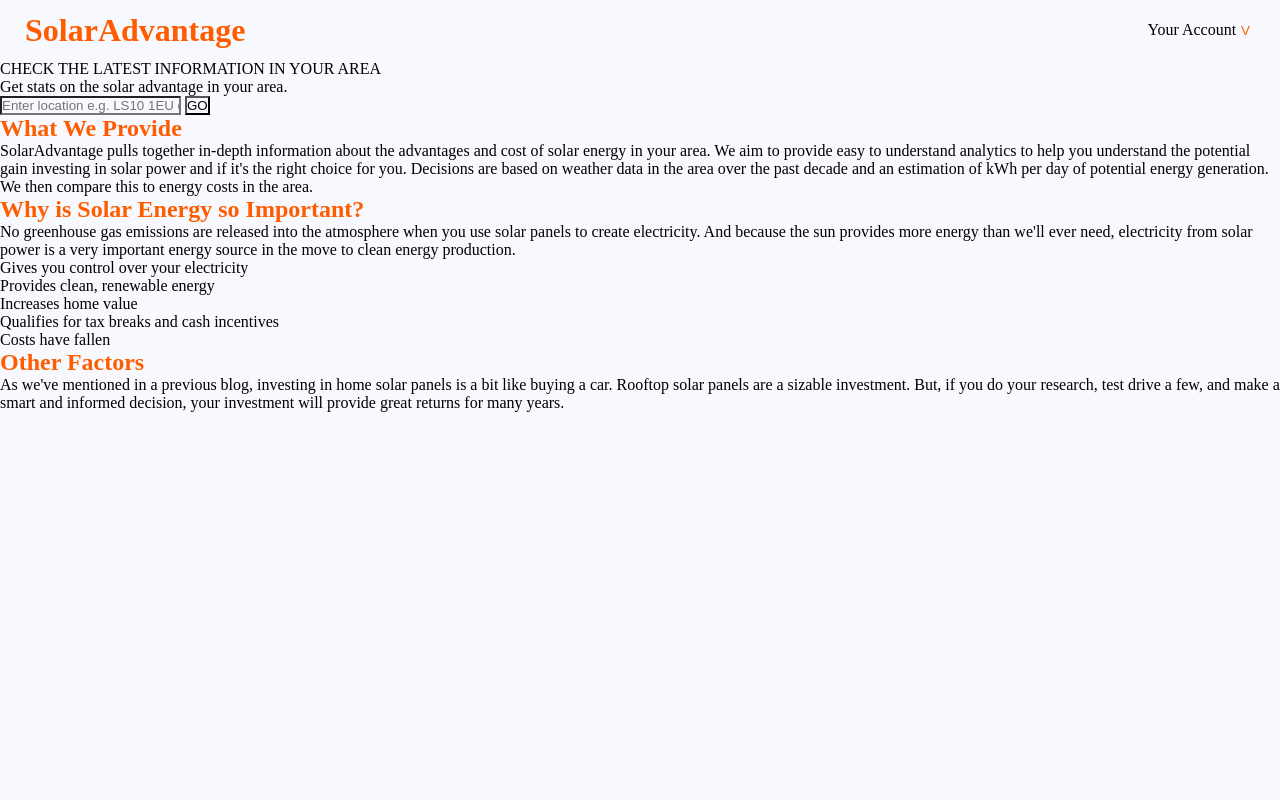
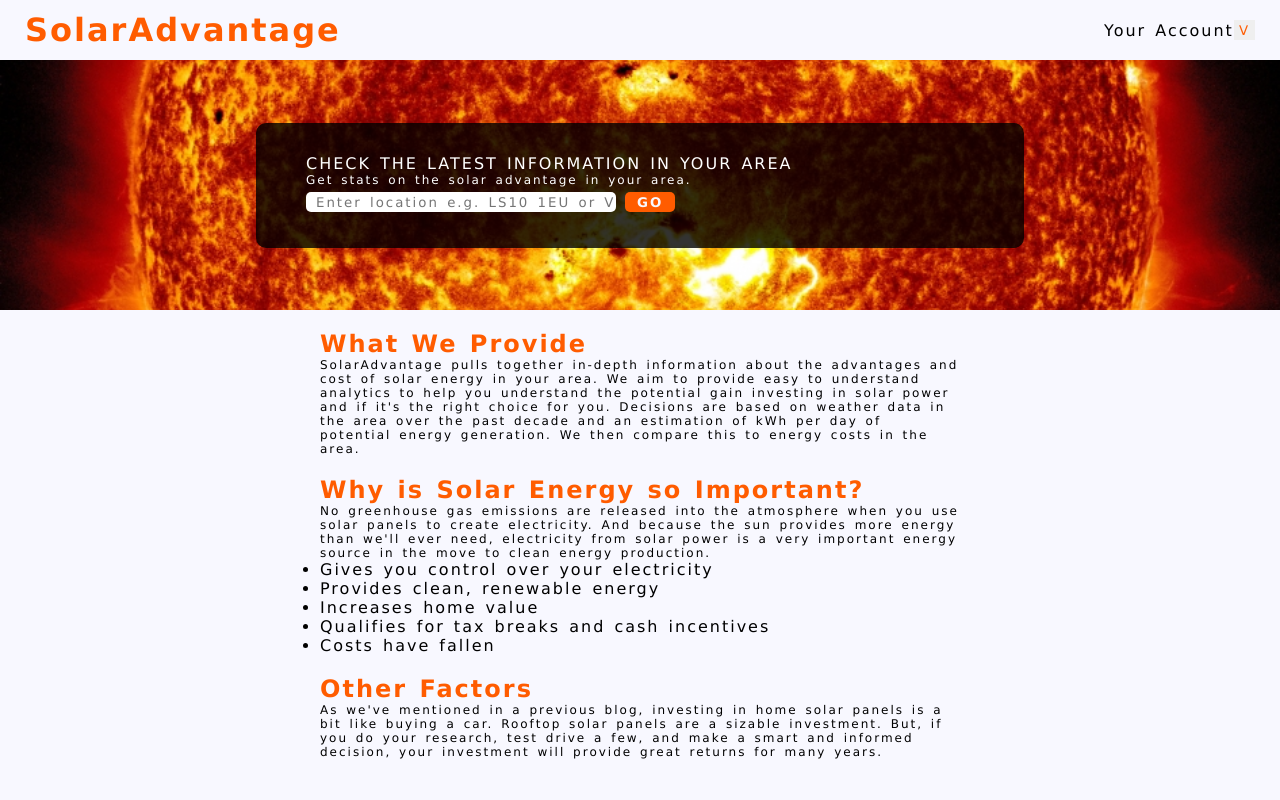
Before and after one commit to Kcorb0/solar-analysis, a Django app: page /main/ in a window 1280 px wide. Run offline with Django 3.2, Linux system fonts and the light colour scheme.

Commit message:
Prototype complete for frontend

```diff
--- a/solaradvantage/main/templates/main/index.html
+++ b/solaradvantage/main/templates/main/index.html
@@ -19,15 +19,17 @@
         </div>
     </div>
     <div class="content">
-        <div class="container">
+        <div class="container sa">
             <div class="search-area">
-                <p>CHECK THE LATEST INFORMATION IN YOUR AREA</p>
-                <p>Get stats on the solar advantage in your area.</p>
-                <input placeholder="Enter location e.g. LS10 1EU or Victoria Ave">
-                <button>GO</button>
+                <div class="sa-content">
+                    <p>CHECK THE LATEST INFORMATION IN YOUR AREA</p>
+                    <p class="under-text">Get stats on the solar advantage in your area.</p>
+                    <input placeholder="Enter location e.g. LS10 1EU or Victoria Ave">
+                    <button>GO</button>
+                </div>
             </div>
         </div>
-        <div class="container">
+        <div class="container info">
             <div class="information">
                 <h2>What We Provide</h2>
                 <p>SolarAdvantage pulls together in-depth information about the advantages and cost of solar energy in
--- a/solaradvantage/static/main/css/style.css
+++ b/solaradvantage/static/main/css/style.css
@@ -3,8 +3,15 @@
 * {
     margin: 0;
     padding: 0;
+    text-decoration: none;
+    font-family: Verdana, Geneva, sans-serif;
+    letter-spacing: 2px;
+    word-spacing: 2px;
+}
+
+body {
+    width: 100vw;
     background-color: ghostwhite;
-    text-decoration: none;
 }
 
 h1, h2 {
@@ -19,7 +26,6 @@
 
 .header {
     height: 60px;
-    width: 100%;
     display: flex;
     align-items: center;
 }
@@ -47,6 +53,72 @@
     padding-right: 5px;
 }
 
+.content {
+    width: 100%;
+}
+
+.sa {
+    background-image: url("/static/main/images/sun-image2.jpeg");
+    background-position: center;
+    background-repeat: no-repeat;
+    background-size: 100vw;
+    height: 250px;
+    padding-left: 20%;
+    padding-right: 20%;
+}
+
 .search-area {
-    align-items: center;
+    border: 0px solid black;
+    background-color: rgba(0, 0, 0, 0.8);
+    border-radius: 10px;
+    height: 125px;
+    position: relative;
+    top: 25%;
+    bottom: 25%;
 }
+
+.sa-content {
+    color: white;
+    background-color: transparent;
+    position: relative;
+    top: 25%;
+    bottom: 25%;
+    padding-left: 50px;
+}
+
+.sa-content button {
+    width: 50px;
+    border: 0px solid black;
+    border-radius: 5px;
+    background-color: #FF5C00;
+    color: ghostwhite;
+    height: 20px;
+    font-weight: 600;
+}
+
+.sa-content input {
+    width: 300px;
+    border: 0px solid black;
+    border-radius: 5px;
+    height: 20px;
+    padding-left: 10px;
+}
+
+.under-text {
+    font-size: 12px;
+    padding-bottom: 5px;
+}
+
+
+.info {
+    padding-left: 25%;
+    padding-right: 25%;
+}
+
+.info h2 {
+    padding-top: 20px;
+}
+
+.info p {
+    font-size: 12px;
+}
```
Also changed, not shown: solaradvantage/static/main/images/sun-image.jpg (added), solaradvantage/static/main/images/sun-image2.jpeg (added).
